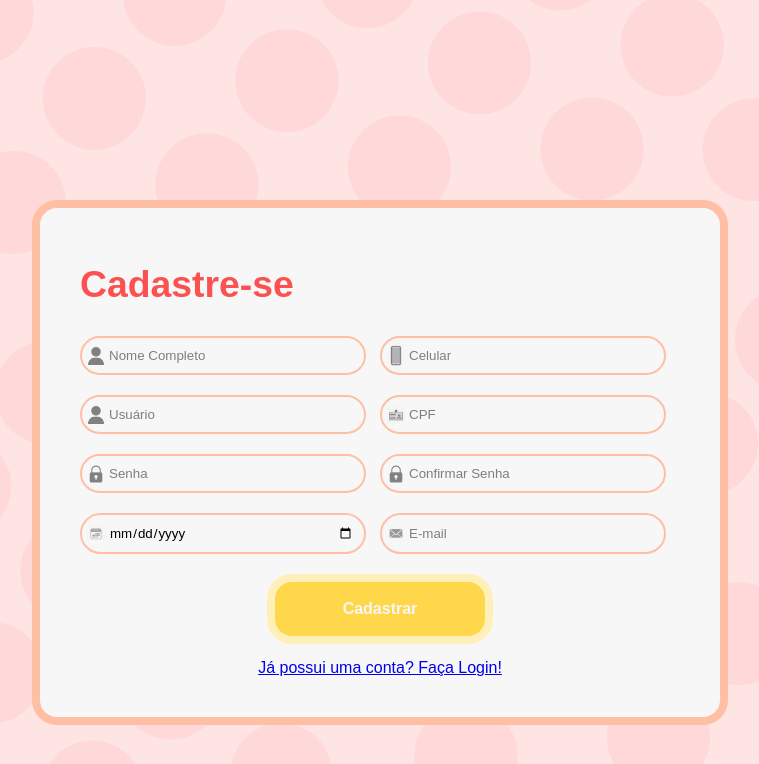
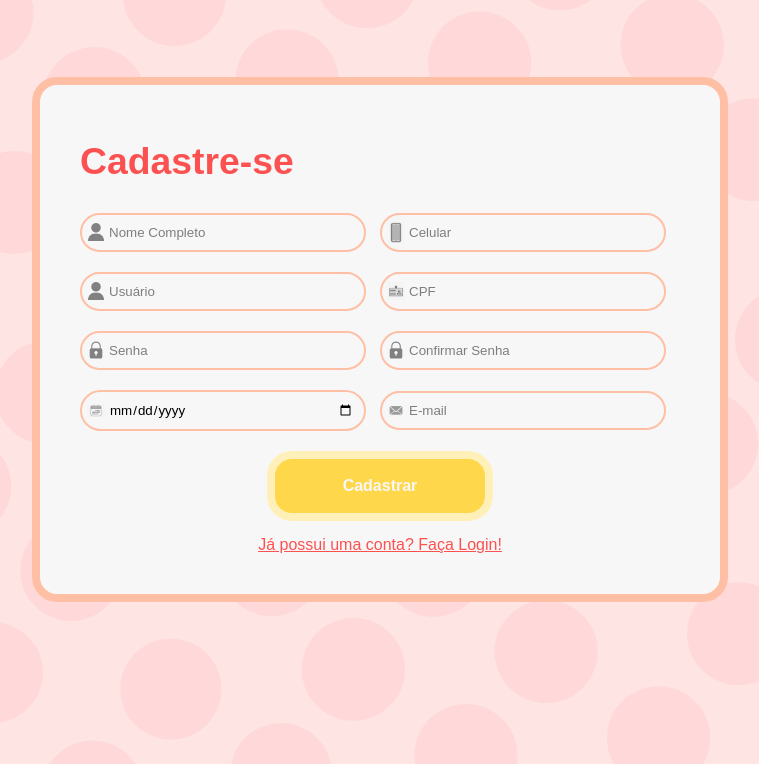
Before and after one commit to brendajuliane/MemoryGame, a PHP site: page /cadastro.html in a window 1280 px wide. Shown: the top 764 px of the page, without its empty margins (253-1012 px from the left). Run offline with PHP 8.4, Linux system fonts and the light colour scheme.

Commit message:
Aproximando design do protótipo

```diff
--- a/css/cadastro.css
+++ b/css/cadastro.css
@@ -6,7 +6,7 @@ body {
     background-image: url(../img/background.png);
     display: flex;
     justify-content: center;
-    padding-top: 200px;
+    padding-top: 6%;
 }
 
 .form {
@@ -21,6 +21,8 @@ body {
     text-align: center;
     display: flex;
     flex-direction: column;
+    justify-content: center;
+    align-self: center;
 }
 .inputs{
     display: flex;
@@ -143,3 +145,6 @@ form button {
 p{
     padding-top: 15px;
 }
+a{
+    color : #fc5151;
+}
```
